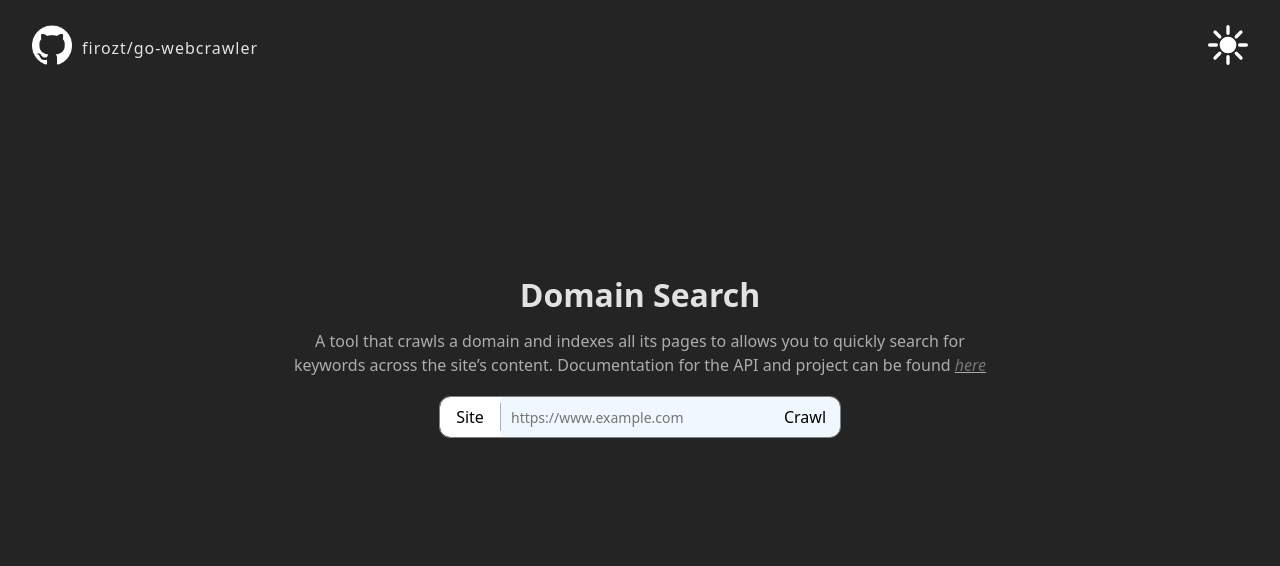
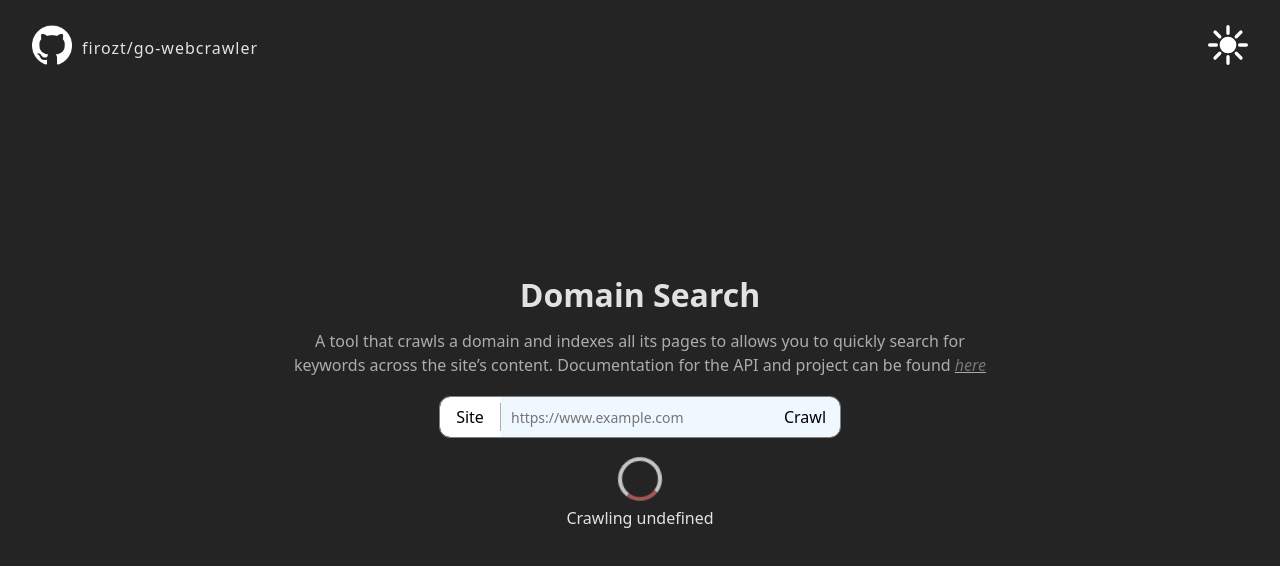
Before and after one commit to firozt/go-webcrawler, a React (Vite) app in the folder client/: page / in a window 1280 px wide. Shown: the top 566 px of the page. Built offline with nearby package versions, Linux system fonts and the light colour scheme.

Commit message:
refactored frontend

```diff
--- a/client/src/App.css
+++ b/client/src/App.css
@@ -48,35 +48,6 @@
   cursor: pointer;
 }
 
-
-/* initial-input-Page */
-.initial-input-page {
-  max-width: 1200px;
-  display: flex;
-  flex-direction: column;
-  align-items: center;
-  width: 100%;
-  gap: 10px;
-  z-index: 1;
-  margin: auto;
-  margin-top: 25vh;
-}
-
-
-span {
-  font-style: italic;
-  text-decoration: underline;
-  cursor: pointer;
-}
-
-.initial-input-page p {
-  max-width: 700px;
-  margin-bottom: 10px;
-  text-align: center;
-  color: rgba(255, 255, 255, 0.625);
-}
-
-
 /* search page */
 
 .search-page {
--- a/client/src/App.tsx
+++ b/client/src/App.tsx
@@ -4,14 +4,8 @@ import NavBar from './components/NavBar'
 import Search from './components/Search'
 import Error from './components/Error'
 import axios, { type AxiosResponse } from 'axios'
-import Spinner from './components/Spinner'
 import Dropdown from './components/DropDown'
-
-type CrawlPostBody = {
-  url: string
-  maxDepth: number
-  followExternal: boolean
-}
+import Home from './pages/Home'
 
 
 type Page = {
@@ -25,10 +19,9 @@ function App() {
   const [searchInput, setSearchInput] = useState<string>('')
   const [error, setError] = useState<string>('')
   const [isLightMode, setIsLightMode] = useState<boolean>(false) // light mode state
-  const [searchMode, setSearchMode] = useState<boolean>(false) // determines what page to show
   const [searchResults, setSearchResults] = useState<Page[][]>([])
-  const [buttonClickable, setButtonClickable] = useState<boolean>(true)
   const [lastPhrase, setLastPhrase] = useState<string>('')
+  const [showSearch, setShowSearch] = useState<boolean>(false)
 
   useEffect(() => {
     // sets storage light mode
@@ -114,45 +107,7 @@ function App() {
   });
 };
 
-  const handleSubmit = () => {
-    setError("")
-    setButtonClickable(false)
-    if (!isValidUrl(urlInput)) {
-      setError("The URL provided is not a valid http url. Please enter a valid URL to scrap in the form http://www.domain.com")
-      setButtonClickable(true)
-      return
-    }
-
-    const API_URL: string = `${import.meta.env.VITE_API_DOMAIN}/api/${import.meta.env.VITE_API_VER}/crawl`
-    console.warn(API_URL)
-    const requestBody: CrawlPostBody = {
-      url: urlInput,
-      maxDepth: 5,
-      followExternal: false
-    }
-    axios.post(API_URL,requestBody)
-    .then(() => {
-      setSearchResults([])
-      setSearchMode(true) // load search page
-
-    }).catch(((err: unknown) => {
-      setError("Server Error")
-      console.error(err)
-    })).finally(() => setButtonClickable(true))
-
-  }
-
-  const isValidUrl = (input: string): boolean => {
-    try {
-      new URL(input); // tries to parse the string as a URL
-      return true;
-    // eslint-disable-next-line @typescript-eslint/no-unused-vars
-    } catch (_) {
-      return false;
-    }
-  }
-
-const getClosestWords = (keyword: string, largeText: string, windowSize = 20): string[] => {
+  const getClosestWords = (keyword: string, largeText: string, windowSize = 20): string[] => {
     const res: string[] = []
     const words = largeText.split(/\s+/)
     const halfWindow = Math.floor(windowSize / 2)
@@ -182,7 +137,7 @@ const getClosestWords = (keyword: string, largeText: string, windowSize = 20): s
     <div className={isLightMode ? 'lightmode' : ''}>
       <NavBar isLightMode={isLightMode} toggleLightMode={toggleLightMode}/>
       {
-        searchMode ?
+        showSearch ?
         <div className='search-page'>
           <div style={{width:"fit-content",margin:"auto",marginBottom:"2rem",display:"flex",flexDirection:"row",gap:"10px"}}>
             <Search
@@ -193,7 +148,7 @@ const getClosestWords = (keyword: string, largeText: string, windowSize = 20): s
             placeholder='keywords'
             errored={error.length > 0}
             />
-            <button onClick={() => setSearchMode(false)}>Back</button>
+            <button onClick={() => setShowSearch(prev => !prev)}>Back</button>
           {
             error.length > 0 && <Error message={error}/>
           }
@@ -211,28 +166,11 @@ const getClosestWords = (keyword: string, largeText: string, windowSize = 20): s
           </div>
         </div>
         :
-        <div className='initial-input-page'>
-          <h1>Domain Search</h1>
-          <p>
-            A tool that crawls a domain and indexes all its pages to allows you to quickly search for keywords across the site’s content.
-            Documentation for the API and project can be found <a href='https://github.com/firozt/go-webcrawler/blob/main/README.md'><span>here</span></a>
-          </p>
-          <Search
-          buttonClickable={buttonClickable}
-          inputTitle='Site'
-          val={urlInput}
-          setVal={(newVal: string) => setUrlInput(newVal)}
-          errored={error.length > 0}
-          handleSubmit={handleSubmit}
-          buttonText='Crawl'
-          placeholder='https://www.example.com'
-          />
-          <Error message={error} />
-      </div>
-
-      }
-      {
-        !buttonClickable ? <Spinner isLightMode={isLightMode}/> : <div style={{height:"36px"}}></div>
+        <Home
+        urlInput={urlInput}
+        setUrlInput={setUrlInput}
+        setShowSearch={() => setShowSearch(true)}
+        />
       }
 
     </div>
--- a/client/src/components/Spinner/index.css
+++ b/client/src/components/Spinner/index.css
@@ -1,7 +1,13 @@
+.lightmode .spinner {
+  border-top: 4px solid #242424;
+}
+
 .spinner-container {
   display: flex;
   justify-content: center;
   align-items: center;
+  flex-direction: column;
+  gap: 5px;
   padding: 20px;
 }
 
@@ -11,6 +17,8 @@
   width: 36px;
   height: 36px;
   animation: spin 1s linear infinite;
+  border-top: 4px solid #a25757ff;
+
 }
 
 @keyframes spin {
--- a/client/src/components/Spinner/index.tsx
+++ b/client/src/components/Spinner/index.tsx
@@ -1,16 +1,17 @@
 import "./index.css";
 
-const LightModeHex = "#242424"
-const DarkModeHex = "#a25757ff"
+// const LightModeHex = "#242424"
+// const DarkModeHex = "#a25757ff"
 
 type Props = {
-    isLightMode: boolean
+  subtext?: string
 }
 
-const index = ({isLightMode}:Props) => {
+const index = ({subtext=""}: Props) => {
   return (
     <div className="spinner-container">
-      <div className="spinner" style={{borderTop:`4px solid ${isLightMode ? LightModeHex : DarkModeHex}`}}></div>
+      <div className="spinner"></div>
+      <p>{subtext}</p>
     </div>
   );
 };
--- /dev/null
+++ b/client/src/pages/Home/index.css
@@ -0,0 +1,27 @@
+
+/* initial-input-Page */
+.initial-input-page {
+  max-width: 1200px;
+  display: flex;
+  flex-direction: column;
+  align-items: center;
+  width: 100%;
+  gap: 10px;
+  z-index: 1;
+  margin: auto;
+  margin-top: 25vh;
+}
+
+
+span {
+  font-style: italic;
+  text-decoration: underline;
+  cursor: pointer;
+}
+
+.initial-input-page p {
+  max-width: 700px;
+  margin-bottom: 10px;
+  text-align: center;
+  color: rgba(255, 255, 255, 0.625);
+}
--- /dev/null
+++ b/client/src/pages/Home/index.tsx
@@ -0,0 +1,95 @@
+import Search from "../../components/Search"
+import Error from '../../components/Error'
+import { useState } from "react"
+import axios from "axios"
+import Spinner from "../../components/Spinner"
+import './index.css'
+
+type Props = {
+	urlInput: string
+	setUrlInput: (newVal: string) => void
+	setShowSearch: () => void
+}
+
+type CrawlPostBody = {
+  url: string
+  maxDepth: number
+  followExternal: boolean
+}
+
+type Page = {
+  url: string
+  title: string
+  content: string
+}
+
+
+const Page = ({urlInput, setUrlInput, setShowSearch}: Props) => {
+
+	const [error, setError] = useState<string>('')
+	const [buttonClickable, setButtonClickable] = useState<boolean>(true)
+
+	const handleSubmit = () => {
+    setError("")
+    setButtonClickable(false)
+    if (!isValidUrl(urlInput)) {
+      setError("The URL provided is not a valid http url. Please enter a valid URL to scrap in the form http://www.domain.com")
+      setButtonClickable(true)
+      return
+    }
+
+    const API_URL: string = `${import.meta.env.VITE_API_DOMAIN}/api/${import.meta.env.VITE_API_VER}/crawl`
+    console.warn(API_URL)
+    const requestBody: CrawlPostBody = {
+      url: urlInput,
+      maxDepth: 5,
+      followExternal: false
+    }
+    axios.post(API_URL,requestBody)
+    .then(() => {
+			setShowSearch()
+    }).catch(((err: unknown) => {
+      setError("Server Error, please try again shortly")
+      console.error(err)
+    })).finally(() => setButtonClickable(true))
+
+  }
+
+  const isValidUrl = (input: string): boolean => {
+    try {
+      new URL(input); // tries to parse the string as a URL
+      return true;
+    // eslint-disable-next-line @typescript-eslint/no-unused-vars
+    } catch (_) {
+      return false;
+    }
+  }
+
+  return (
+		<>
+			<div className='initial-input-page'>
+				<h1>Domain Search</h1>
+					<p>
+            A tool that crawls a domain and indexes all its pages to allows you to quickly search for keywords across the site’s content.
+            Documentation for the API and project can be found <a href='https://github.com/firozt/go-webcrawler/blob/main/README.md'><span>here</span></a>
+          </p>
+          <Search
+          buttonClickable={buttonClickable}
+          inputTitle='Site'
+          val={urlInput}
+          setVal={(newVal: string) => setUrlInput(newVal)}
+          errored={error.length > 0}
+          handleSubmit={() => handleSubmit()}
+          buttonText='Crawl'
+          placeholder='https://www.example.com'
+          />
+          <Error message={error} />
+      </div>
+			{
+        buttonClickable ? <Spinner subtext={`Crawling ${urlInput.split("/")[2]}`}/> : <div style={{height:"36px"}}></div>
+			}
+		</>
+  )
+}
+
+export default Page
```
Also changed, not shown: client/src/pages/Search/index.tsx (added).
